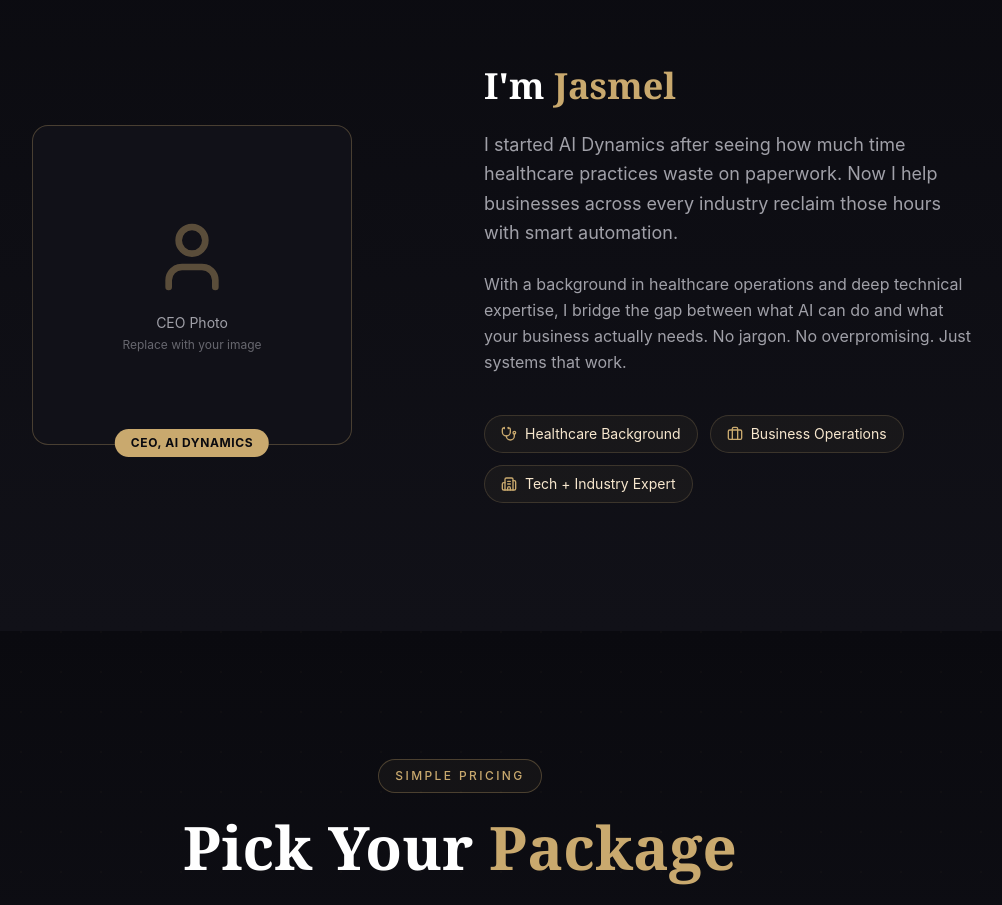
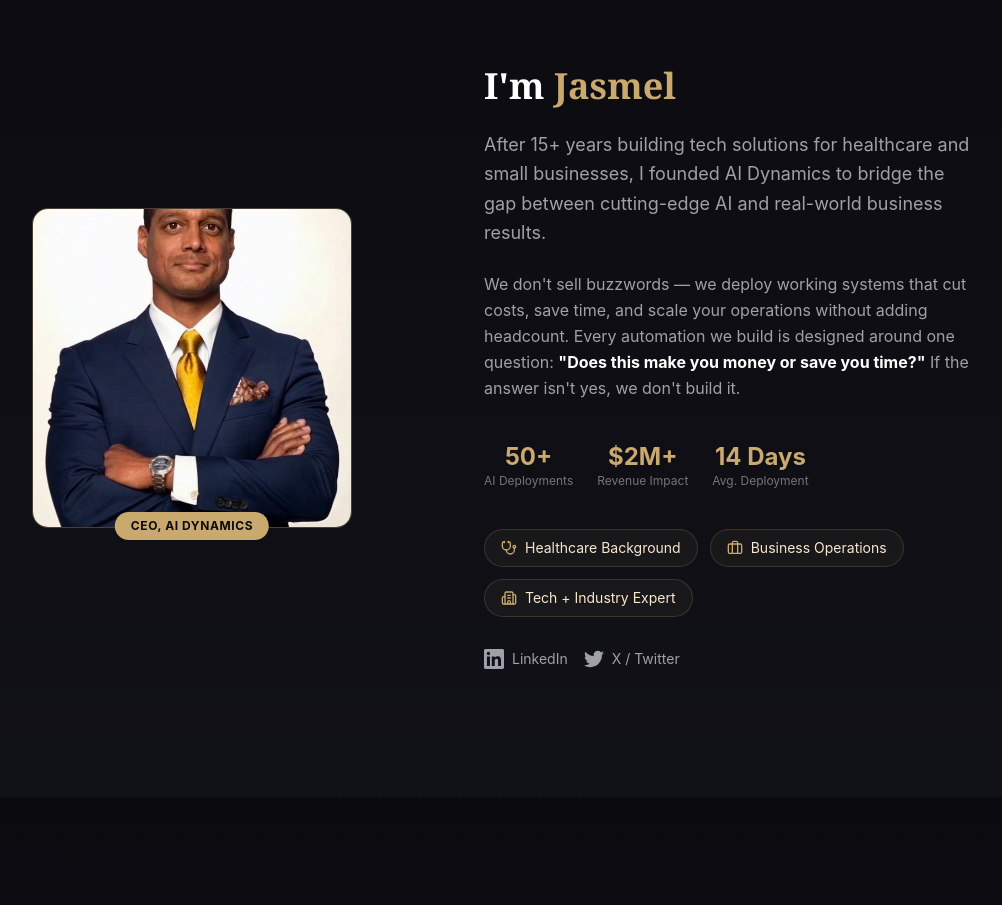
Before and after one commit to Pablodd1/ai-dynamics-v2, a React (Vite) app: page / in a window 1280 px wide. Shown: the part 3800-4705 px from the top of the page, without its empty margins (180-1182 px from the left). Built offline with nearby package versions, Linux system fonts and the light colour scheme.

Commit message:
feat: add founder profile pic, stats, social links + fix nav anchor

```diff
--- a/src/components/Founder.tsx
+++ b/src/components/Founder.tsx
@@ -1,9 +1,9 @@
 import { motion } from 'framer-motion'
-import { Stethoscope, Briefcase, Building2, User } from 'lucide-react'
+import { Stethoscope, Briefcase, Building2 } from 'lucide-react'
 
 const Founder = () => {
   return (
-    <section id="founder" className="section-padding relative overflow-hidden bg-gradient-to-b from-dark to-dark-50">
+    <section id="about" className="section-padding relative overflow-hidden bg-gradient-to-b from-dark to-dark-50">
       <div className="max-w-7xl mx-auto px-4 sm:px-6 lg:px-8">
         <motion.div
           initial={{ opacity: 0, y: 20 }}
@@ -26,11 +26,11 @@ const Founder = () => {
           >
             <div className="relative">
               <div className="w-64 h-64 md:w-80 md:h-80 rounded-2xl border border-luxury-gold/30 bg-dark-50 overflow-hidden flex items-center justify-center">
-                <div className="text-center">
-                  <User className="w-20 h-20 text-luxury-gold/40 mx-auto mb-4" />
-                  <p className="text-sm text-luxury-silver">CEO Photo</p>
-                  <p className="text-xs text-luxury-silver/60 mt-1">Replace with your image</p>
-                </div>
+                <img
+                  src="/founder.jpg"
+                  alt="Jasmel Acosta - Founder of AI Dynamic Pro"
+                  className="w-full h-full object-cover"
+                />
               </div>
               <div className="absolute -bottom-3 left-1/2 -translate-x-1/2 px-4 py-1.5 rounded-full bg-luxury-gold text-dark text-xs font-bold uppercase tracking-wider">
                 CEO, AI Dynamics
@@ -49,14 +49,25 @@ const Founder = () => {
               I'm <span className="text-luxury-gold">Jasmel</span>
             </h2>
             <p className="text-lg text-luxury-silver leading-relaxed">
-              I started AI Dynamics after seeing how much time healthcare practices waste on paperwork.
-              Now I help businesses across every industry reclaim those hours with smart automation.
+              After 15+ years building tech solutions for healthcare and small businesses, I founded AI Dynamics to bridge the gap between cutting-edge AI and real-world business results.
             </p>
             <p className="text-luxury-silver leading-relaxed">
-              With a background in healthcare operations and deep technical expertise, I bridge the gap
-              between what AI can do and what your business actually needs. No jargon. No overpromising.
-              Just systems that work.
+              We don't sell buzzwords — we deploy working systems that cut costs, save time, and scale your operations without adding headcount. Every automation we build is designed around one question: <strong className="text-white">"Does this make you money or save you time?"</strong> If the answer isn't yes, we don't build it.
             </p>
+
+            {/* Stats */}
+            <div className="flex gap-6 pt-4 flex-wrap">
+              {[
+                { value: '50+', label: 'AI Deployments' },
+                { value: '$2M+', label: 'Revenue Impact' },
+                { value: '14 Days', label: 'Avg. Deployment' },
+              ].map((stat) => (
+                <div key={stat.label} className="text-center">
+                  <div className="text-2xl font-bold text-luxury-gold">{stat.value}</div>
+                  <div className="text-xs text-luxury-silver/70">{stat.label}</div>
+                </div>
+              ))}
+            </div>
 
             {/* Credibility badges */}
             <div className="flex flex-wrap gap-3 pt-4">
@@ -74,6 +85,18 @@ const Founder = () => {
                 </div>
               ))}
             </div>
+
+            {/* Social Links */}
+            <div className="flex gap-4 pt-2">
+              <a href="https://linkedin.com/in/jasmelacosta" target="_blank" rel="noopener noreferrer" className="text-luxury-silver hover:text-luxury-gold transition-colors text-sm flex items-center gap-2">
+                <svg className="w-5 h-5" fill="currentColor" viewBox="0 0 24 24"><path d="M20.447 20.452h-3.554v-5.569c0-1.328-.027-3.037-1.852-3.037-1.853 0-2.136 1.445-2.136 2.939v5.667H9.351V9h3.414v1.561h.046c.477-.9 1.637-1.85 3.37-1.85 3.601 0 4.267 2.37 4.267 5.455v6.286zM5.337 7.433a2.062 2.062 0 01-2.063-2.065 2.064 2.064 0 112.063 2.065zm1.782 13.019H3.555V9h3.564v11.452zM22.225 0H1.771C.792 0 0 .774 0 1.729v20.542C0 23.227.792 24 1.771 24h20.451C23.2 24 24 23.227 24 22.271V1.729C24 .774 23.2 0 22.222 0h.003z"/></svg>
+                LinkedIn
+              </a>
+              <a href="https://twitter.com/jasmelacosta" target="_blank" rel="noopener noreferrer" className="text-luxury-silver hover:text-luxury-gold transition-colors text-sm flex items-center gap-2">
+                <svg className="w-5 h-5" fill="currentColor" viewBox="0 0 24 24"><path d="M23.953 4.57a10 10 0 01-2.825.775 4.958 4.958 0 002.163-2.723c-.951.555-2.005.959-3.127 1.184a4.92 4.92 0 00-8.384 4.482C7.69 8.095 4.067 6.13 1.64 3.162a4.822 4.822 0 00-.666 2.475c0 1.71.87 3.213 2.188 4.096a4.904 4.904 0 01-2.228-.616v.06a4.923 4.923 0 003.946 4.827 4.996 4.996 0 01-2.212.085 4.936 4.936 0 004.604 3.417 9.867 9.867 0 01-6.102 2.105c-.39 0-.779-.023-1.17-.067a13.995 13.995 0 007.557 2.209c9.053 0 13.998-7.496 13.998-13.985 0-.21 0-.42-.015-.63A9.935 9.935 0 0024 4.59z"/></svg>
+                X / Twitter
+              </a>
+            </div>
           </motion.div>
         </div>
       </div>
```
Also changed, not shown: public/founder.jpg (added).
